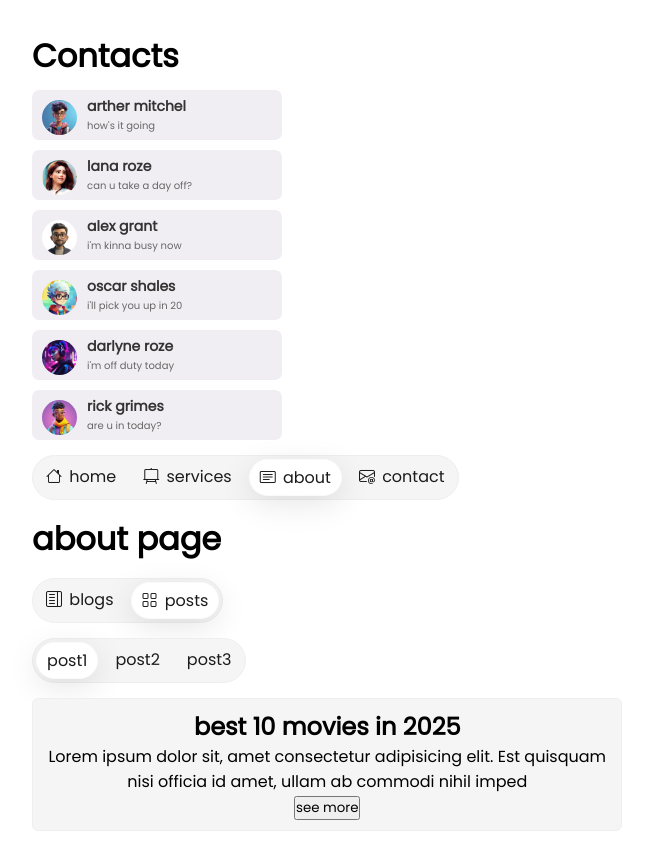
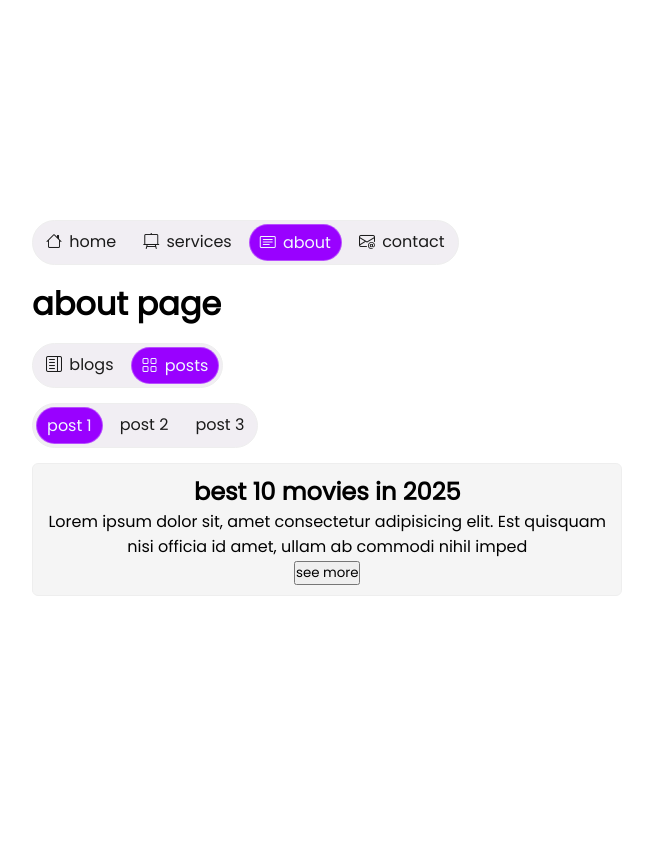
Before and after one commit to oussama-drifi/Task-Management-App, a React (Vite) app: page /about/posts/1 in a window 1280 px wide. Shown: the whole page, without its empty margins (116-769 px from the left). After the commit the page ends 800 px from the top, so only its background shows below. Built offline with nearby package versions, Linux system fonts and the light colour scheme.

Commit message:
modified styles

```diff
--- a/src/App.jsx
+++ b/src/App.jsx
@@ -166,7 +166,7 @@ function App() {
     {
       id: 1,
       icon: "",
-      content: "post1",
+      content: "post 1",
       path: "/about/posts/1",
       title: "best 10 movies in 2025",
       text: "Lorem ipsum dolor sit, amet consectetur adipisicing elit. Est quisquam nisi officia id amet, ullam ab commodi nihil imped"
@@ -174,7 +174,7 @@ function App() {
     {
       id: 2,
       icon: "",
-      content: "post2",
+      content: "post 2",
       path: "/about/posts/2",
       title: "ferrari's 10 best selling cars in 2024",
       text: "Lorem ipsum dolor sit, amet consectetur adipisicing elit. Est quisquam nisi officia id amet, ullam ab commodi nihil imped"
@@ -182,7 +182,7 @@ function App() {
     {
       id: 3,
       icon: "",
-      content: "post3",
+      content: "post 3",
       path: "/about/posts/3",
       title: "how to make up to 100k $ quickly",
       text: "Lorem ipsum dolor sit, amet consectetur adipisicing elit. Est quisquam nisi officia id amet, ullam ab commodi nihil imped"
@@ -191,7 +191,6 @@ function App() {
 
   return (
     <div className='wrapper'>
-      <Contacts />
       <NavBar links={links}/>
       <Routes>
           <Route path='/' element={
--- a/src/components/navBar.css
+++ b/src/components/navBar.css
@@ -3,6 +3,7 @@ nav {
     margin-bottom: 15px;
     border: 1px solid #eee;
     background-color: rgb(245, 245, 245);
+    background-color: #f1eef3;
     padding: 3px;
     border-radius: 60px;
     width: fit-content;
@@ -22,16 +23,17 @@ nav {
                 }
             }
             .active {
-                background: rgba(255, 255, 255, 0.42);
-                backdrop-filter: blur(21px);
+                /* background: rgba(255, 255, 255, 0.42);
+                backdrop-filter: blur(21px); */
                 border: 1px solid rgba(255, 255, 255, 0.3);
-                position: relative;
+                /* position: relative; */
                 /* animation-name: active 0.3s ease-in-out; */
                 animation-name: active;
                 animation-timing-function: ease-in-out;
                 /* animation-delay: 0.1s; */
-                animation-duration: 0.3s;
+                animation-duration: 0.2s;
                 animation-fill-mode: forwards;
+                background-color: transparent;
             }
         }
     }
@@ -40,11 +42,13 @@ nav {
 
 @keyframes active {
     to {
-        background: rgba(255, 255, 255, 0.3);
+        background-color: #9901ff;
+        color: aliceblue;
+        /* background: rgba(255, 255, 255, 0.3);
         box-shadow:
             0 8px 32px rgba(0, 0, 0, 0.1),
             inset 0 1px 0 rgba(255, 255, 255, 0.5),
             inset 0 -1px 0 rgba(255, 255, 255, 0.1),
-            inset 0 0 46px 23px rgba(255, 255, 255, 2.3);
+            inset 0 0 46px 23px rgba(255, 255, 255, 2.3); */
     }
 }
```
